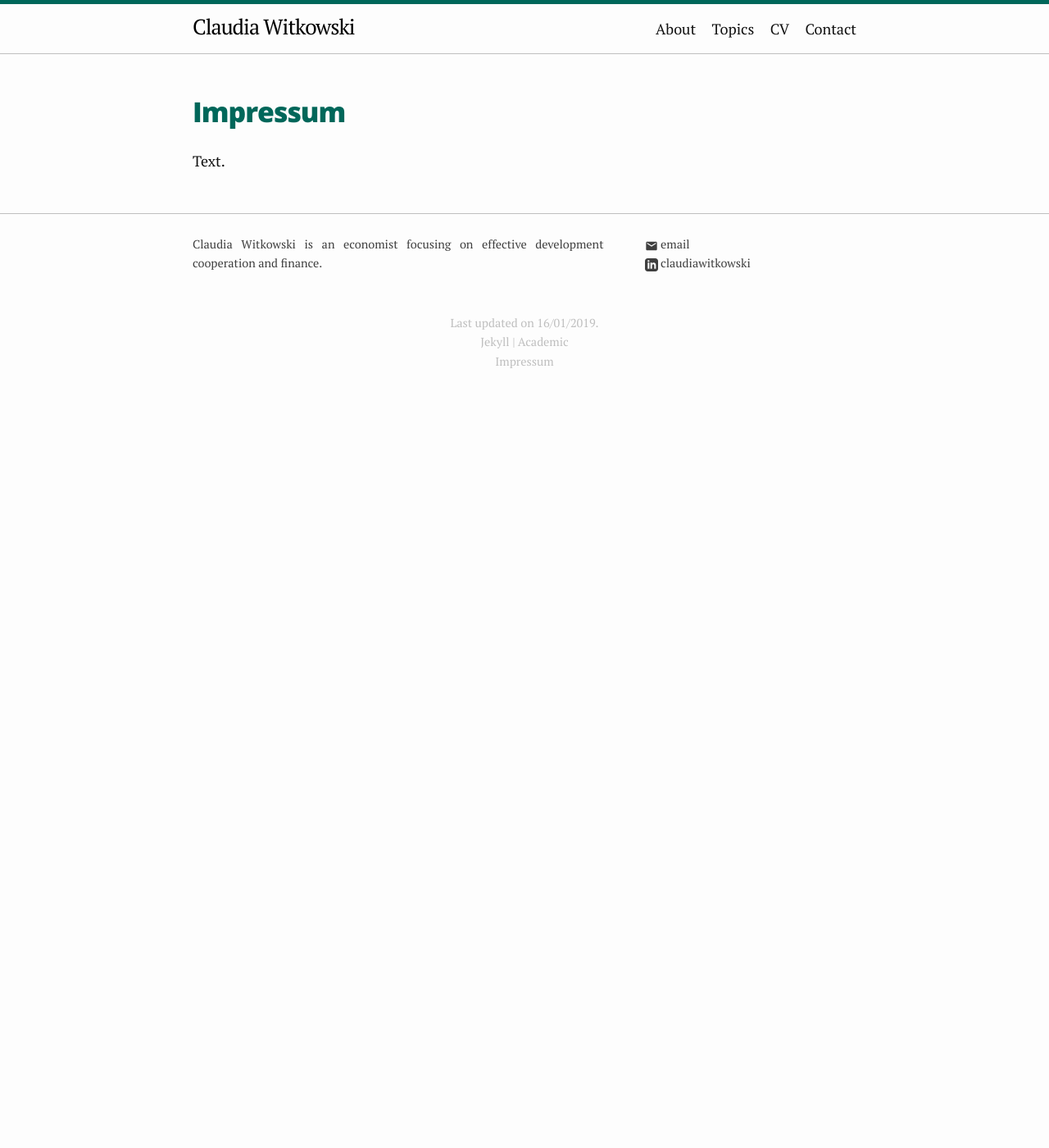
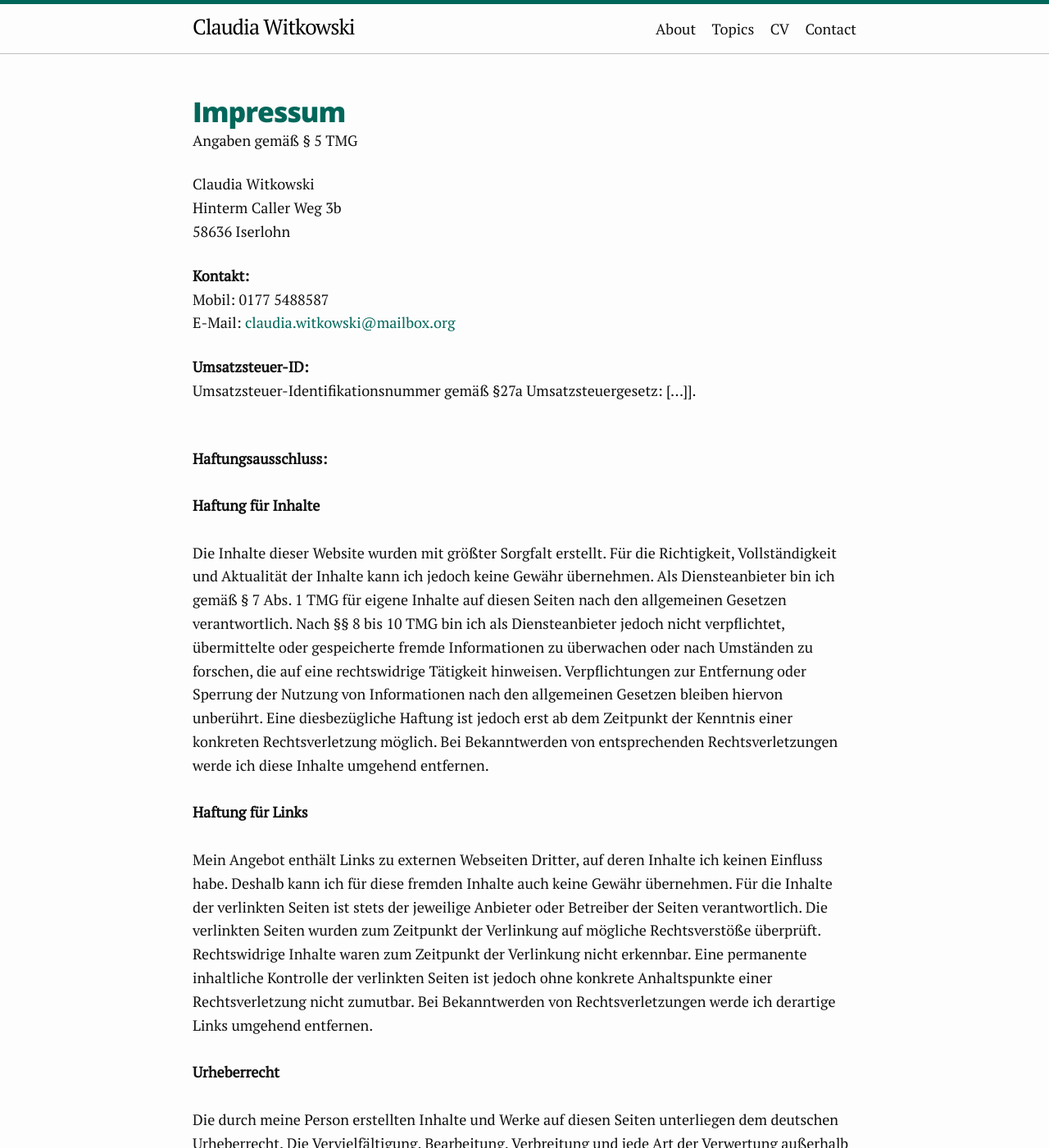
Before and after one commit to clawit91/website, a Jekyll site: the page built from 6_impressum.html, in a window 1280 px wide and 1400 px high. Shown: the whole window at 82% size. Built offline with Jekyll 4.4.1, drawn with Linux system fonts in a browser that asks for light colours; some of the changed text lies outside the part shown.

Commit message:
Update 6_impressum.html

```diff
--- a/6_impressum.html
+++ b/6_impressum.html
@@ -4,6 +4,31 @@ title: Impressum
 permalink: /impressum/
 ---
 
-<p></p>
-<p> Text.
+<p>Angaben gemäß § 5 TMG</p>
+
+<p> Claudia Witkowski <br>
+Hinterm Caller Weg 3b<br>
+58636 Iserlohn <br></p>
+
+<p><strong>Kontakt:</strong> <br>
+Mobil: 0177 5488587<br>
+E-Mail: <a href='mailto:claudia.witkowski@mailbox.org'>claudia.witkowski@mailbox.org</a></br></p>
+
+<p><strong>Umsatzsteuer-ID: </strong> <br>
+Umsatzsteuer-Identifikationsnummer gemäß §27a Umsatzsteuergesetz: [...]].<br><br>
+
+<p>
+<strong>Haftungsausschluss: </strong><br><br><strong>Haftung für Inhalte</strong><br><br>
+Die Inhalte dieser Website wurden mit größter Sorgfalt erstellt. Für die Richtigkeit, Vollständigkeit und Aktualität der Inhalte kann ich jedoch keine Gewähr übernehmen. Als Diensteanbieter bin ich gemäß § 7 Abs. 1 TMG für eigene Inhalte auf diesen Seiten nach den allgemeinen Gesetzen verantwortlich. Nach §§ 8 bis 10 TMG bin ich als Diensteanbieter jedoch nicht verpflichtet, übermittelte oder gespeicherte fremde Informationen zu überwachen oder nach Umständen zu forschen, die auf eine rechtswidrige Tätigkeit hinweisen. Verpflichtungen zur Entfernung oder Sperrung der Nutzung von Informationen nach den allgemeinen Gesetzen bleiben hiervon unberührt. Eine diesbezügliche Haftung ist jedoch erst ab dem Zeitpunkt der Kenntnis einer konkreten Rechtsverletzung möglich. Bei Bekanntwerden von entsprechenden Rechtsverletzungen werde ich diese Inhalte umgehend entfernen.
+
+<br><br><strong>Haftung für Links</strong><br><br>
+Mein Angebot enthält Links zu externen Webseiten Dritter, auf deren Inhalte ich keinen Einfluss habe. Deshalb kann ich für diese fremden Inhalte auch keine Gewähr übernehmen. Für die Inhalte der verlinkten Seiten ist stets der jeweilige Anbieter oder Betreiber der Seiten verantwortlich. Die verlinkten Seiten wurden zum Zeitpunkt der Verlinkung auf mögliche Rechtsverstöße überprüft. Rechtswidrige Inhalte waren zum Zeitpunkt der Verlinkung nicht erkennbar. Eine permanente inhaltliche Kontrolle der verlinkten Seiten ist jedoch ohne konkrete Anhaltspunkte einer Rechtsverletzung nicht zumutbar. Bei Bekanntwerden von Rechtsverletzungen werde ich derartige Links umgehend entfernen.
+
+<br><br><strong>Urheberrecht</strong><br><br>
+Die durch meine Person erstellten Inhalte und Werke auf diesen Seiten unterliegen dem deutschen Urheberrecht. Die Vervielfältigung, Bearbeitung, Verbreitung und jede Art der Verwertung außerhalb der Grenzen des Urheberrechtes bedürfen meiner schriftlichen Zustimmung. Downloads und Kopien dieser Seite sind nur für den privaten, nicht kommerziellen Gebrauch gestattet. Soweit die Inhalte auf dieser Seite nicht vom Betreiber erstellt wurden, werden die Urheberrechte Dritter beachtet. Insbesondere werden Inhalte Dritter als solche gekennzeichnet. Sollten Sie trotzdem auf eine Urheberrechtsverletzung aufmerksam werden, bitte ich um einen entsprechenden Hinweis. Bei Bekanntwerden von Rechtsverletzungen werde ich derartige Inhalte umgehend entfernen.
+
+<br><br><strong>Datenschutz</strong><br><br>
+Die Nutzung dieser Webseite ist in der Regel ohne Angabe personenbezogener Daten möglich. Soweit auf diesen Seiten personenbezogene Daten (beispielsweise Name, Anschrift oder eMail-Adressen) erhoben werden, erfolgt dies, soweit möglich, stets auf freiwilliger Basis. Diese Daten werden ohne Ihre ausdrückliche Zustimmung nicht an Dritte weitergegeben. Wir weisen darauf hin, dass die Datenübertragung im Internet (z.B. bei der Kommunikation per E-Mail) Sicherheitslücken aufweisen kann. Ein lückenloser Schutz der Daten vor dem Zugriff durch Dritte ist nicht möglich. Der Nutzung von im Rahmen der Impressumspflicht veröffentlichten Kontaktdaten durch Dritte zur Übersendung von nicht ausdrücklich angeforderter Werbung und Informationsmaterialien wird hiermit ausdrücklich widersprochen. Die Betreiber der Seiten behalten sich ausdrücklich rechtliche Schritte im Falle der unverlangten Zusendung von Werbeinformationen, etwa durch Spam-Mails, vor.<br>
 </p>
+<br>
+Impressum vom <a href="https://www.impressum-generator.de">Impressum Generator</a> der <a href="https://www.kanzlei-hasselbach.de/standorte/bonn/">Kanzlei Hasselbach, Bonn</a>
```
